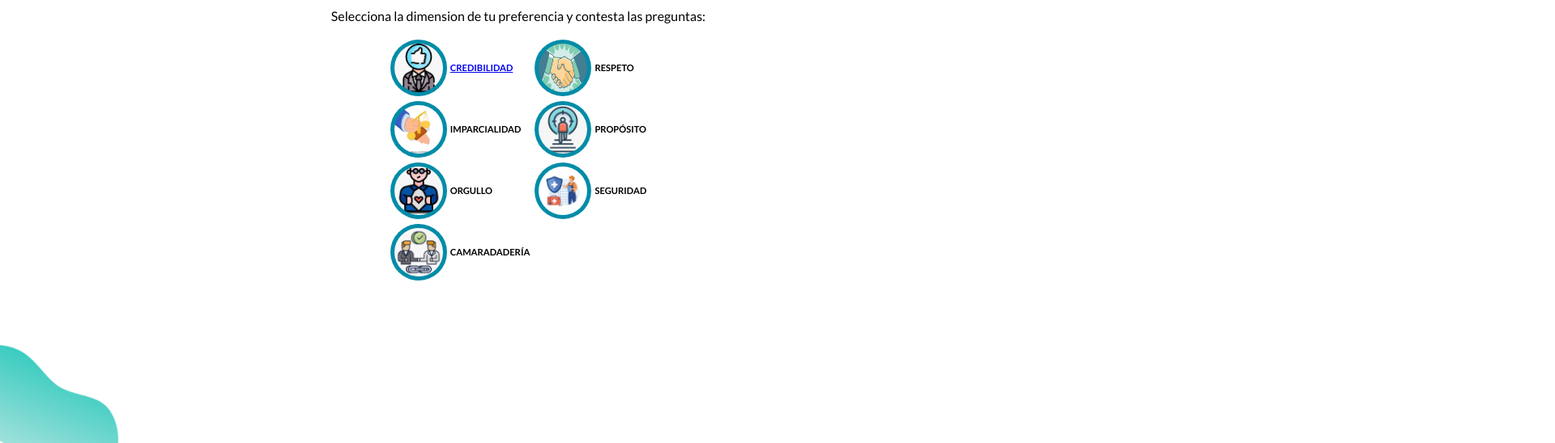
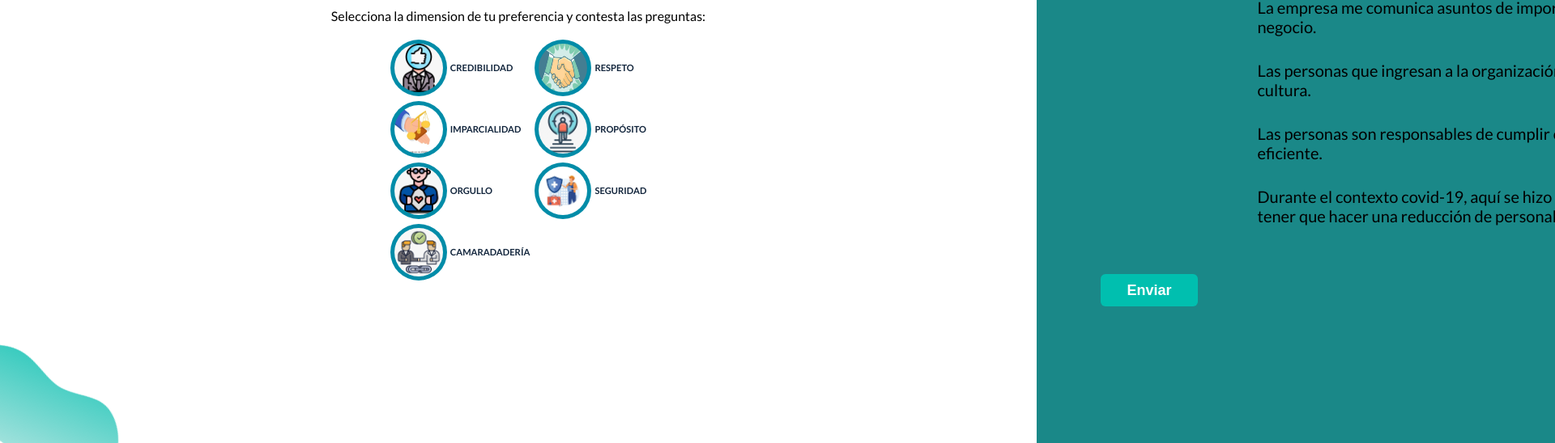
Before and after one commit to WillyRLV/HyF-encuesta-dise-o, a plain HTML site: page encuesta/index.html in a window 1280 px wide. Shown: the part 252-800 px from the top of the page at 81% size, 1920 px wide, since content can reach past the window. Drawn offline with nearby package versions, Linux system fonts and the light colour scheme; files whose address does not match are found by name.

Commit message:
carrecion de algunos datos

```diff
--- a/encuesta/index.html
+++ b/encuesta/index.html
@@ -52,7 +52,7 @@
 
     </header>
 
-    <div class="wrapper ">
+    <div class="wrapper2">
 
   <!--section3-->
         <section class="sec3 " id="dimension" data-aos="fade-left">
@@ -118,7 +118,7 @@
             <div class="cont4">
                 <h1 class="title-color">CREDIBILIDAD</h1>
                 <div class="container-form">
-                    <form action="">
+                    <form action="" >
                         <div class="quest2">
                             <p class="parrafo-quest">
                                 La empresa me comunica asuntos de importancia relacionados al negocio.
@@ -203,11 +203,12 @@
                                 </div>
                             </div>
                         </div>
+
+                        <button id="submit-in" type="submit"   onclick="back()" style=" margin-top: 30px ;width: 120px; height: 40px; border: none;
+                        border-radius: 6px; ">Enviar</button>
                     </form>
 
-                    <h2 style="font-size: 19px; padding-top: 30px;">
-                        <a style="text-decoration: none; color: brown;" href="#dimension">Regresar </a>
-                    </h2>
+
 
                 </div>
             </div>
@@ -220,6 +221,13 @@
     </div>
 
     </div>
+    <script>
+        function back() {
+            alert("gracias por hacer la encuesta")
+
+
+        }
+    </script>
     <script src="app.js"></script>
 
     <script src="https://unpkg.com/aos@2.3.1/dist/aos.js"></script>
--- a/estilos.css
+++ b/estilos.css
@@ -11,8 +11,8 @@
 }
 
 body {
-
     font-family: 'Lato', sans-serif;
+    overflow: hidden;
 
 
 }
@@ -72,13 +72,18 @@ body svg:nth-child(2) {
 
 
 section {
+
     display: flex;
     justify-content: center;
     align-items: center;
     min-width: 100%;
-    min-height: 100vh;
+   height: 100vh;
 
 
+}
+
+section:nth-child(2){
+    background-color: #1a8888;
 }
 
 .title-color{
@@ -92,10 +97,17 @@ section {
 
 .wrapper {
 
-   display: flex;
-   overflow: hidden;
+display: flex;
 
 }
+
+.wrapper2 {
+    display: flex;
+    width: 100vw;
+    height: 100vh;
+
+
+    }
 
 .cont1 {
     display: flex;
@@ -236,12 +248,22 @@ button:hover {
     display: flex;
     align-items: center;
     gap: 4px;
+    transition: .3s;
 }
 
 .quest h1 {
+    color: #13263d;
     font-size: .7em;
 }
 
+
+.quest:hover{
+    transform: scale(1.1);
+}
+
+.select-sec a {
+    text-decoration: none;
+}
 .circle {
     background-color: #008ca8;
     width: 70px;
@@ -250,14 +272,20 @@ button:hover {
     display: flex;
     justify-content: center;
     align-items: center;
+
 }
+
+
 
 
 .circle img {
     width: 60px;
     height: 60px;
     border-radius: 50%;
+
 }
+
+
 
 /*page4*/
 
```
Also changed, not shown: index.html (+11 -14 lines).
